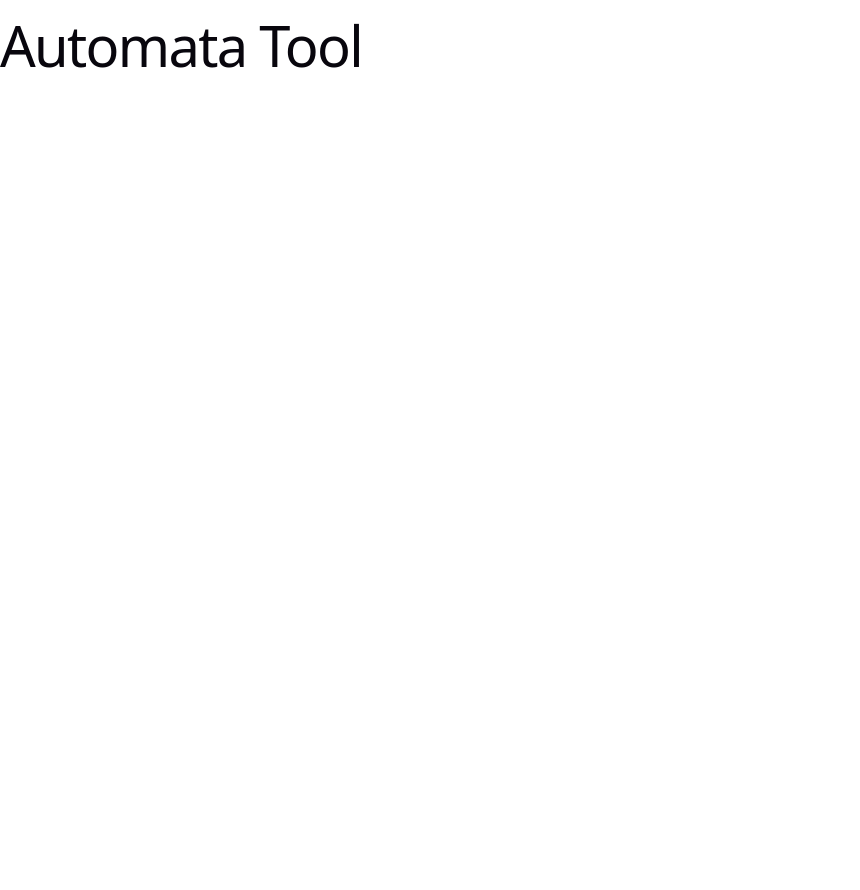
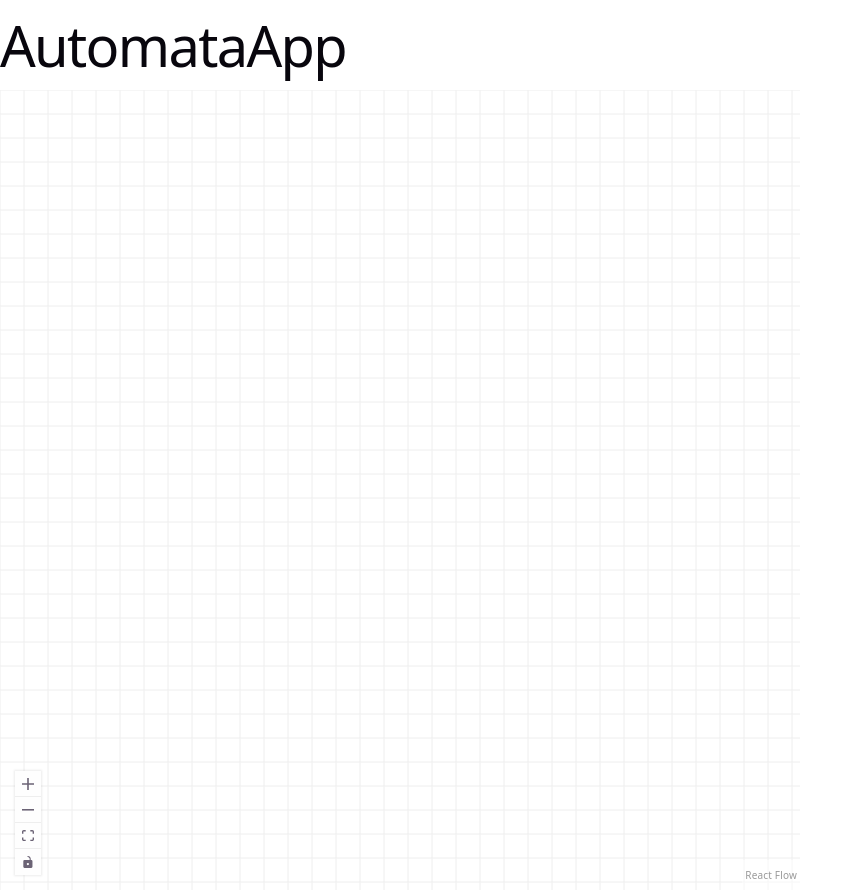
Before and after one commit to jatkin11/automata-app, a React (Vite) app: page / in a window 1280 px wide. Shown: the whole page, without its empty margins (0-860 px from the left). Before the commit the page ends 832 px from the top, so only its background shows below. Built offline with nearby package versions, Linux system fonts and the light colour scheme.

Commit message:
corrected height and width to vh for view height instead of percentage as it was not displaying correctly in the browser

```diff
--- a/src/App.jsx
+++ b/src/App.jsx
@@ -3,7 +3,7 @@ import AutomataCanvas from "./components/AutomataCanvas";
 function App() {
   return (
     <main>
-      <h1>Automata Tool</h1>
+      <h1>AutomataApp</h1>
       <AutomataCanvas />
     </main>
   );
--- a/src/components/AutomataCanvas.jsx
+++ b/src/components/AutomataCanvas.jsx
@@ -13,7 +13,7 @@ const initialEdges = [];
 
 function AutomataCanvas() {
   return (
-    <div style={{ width: "100%", height: "100%" }}>
+    <div style={{ width: "100vh", height: "100vh" }}>
       <ReactFlow nodes={initialNodes} edges={initialEdges} fitView>
         <Background
           variant={BackgroundVariant.Lines}
```
